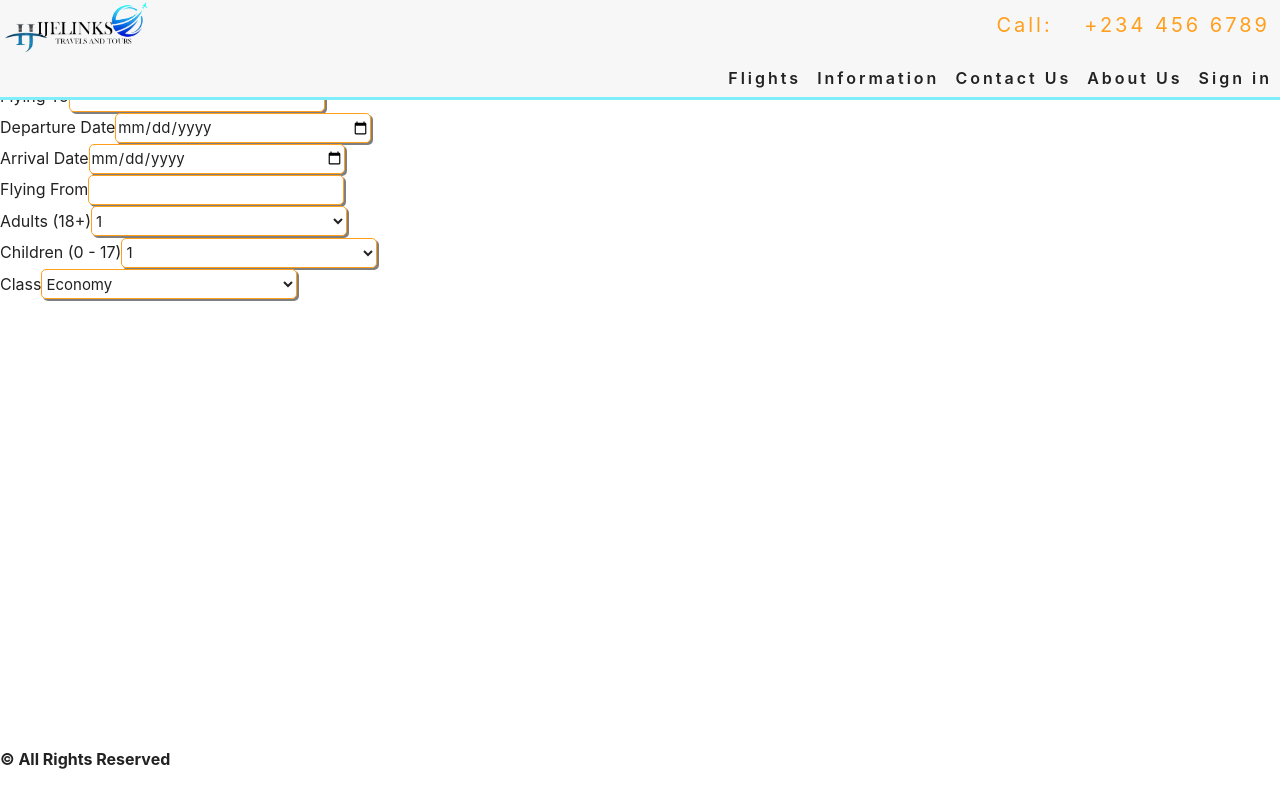
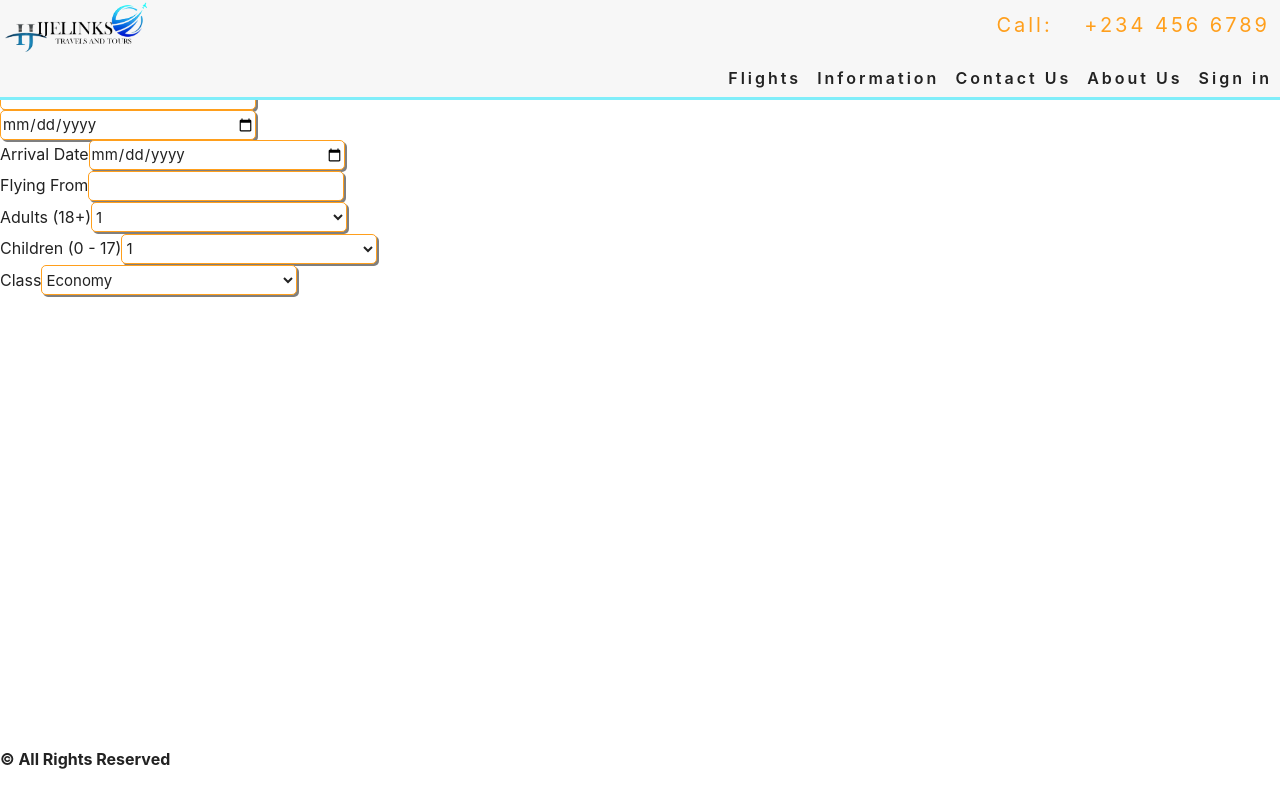
Before and after one commit to Kh3m/frontend, a React (Create React App) app: page / in a window 1280 px wide. Built offline with nearby package versions, Linux system fonts and the light colour scheme.

Commit message:
form update

```diff
--- a/src/components/SearchForm.js
+++ b/src/components/SearchForm.js
@@ -7,8 +7,9 @@ export default function SearchForm() {
       <form>
         <ul className="form-container">
           <li>
-            <label htmlFor="origin">Flying From</label>
+            <i className="fas fa-map-marker-alt input-icons"></i>
             <input
+            placeholder="Flying From"
               type="text"
               name="origin"
               id="origin"
@@ -16,7 +17,7 @@ export default function SearchForm() {
             />
           </li>
           <li>
-            <label htmlFor="destination">Flying To</label>
+           <i className="fas fa-map-marker-alt input-icons"></i>
             <input
               type="text"
               name="destination"
@@ -25,7 +26,7 @@ export default function SearchForm() {
             />
           </li>
           <li>
-            <label htmlFor="departureDate">Departure Date</label>
+            <i className="far fa-calendar-alt"></i>
             <input
               type="date"
               name="departureDate"
```
Also changed, not shown: 1 other file (tests, documents, lock files or other folders).
